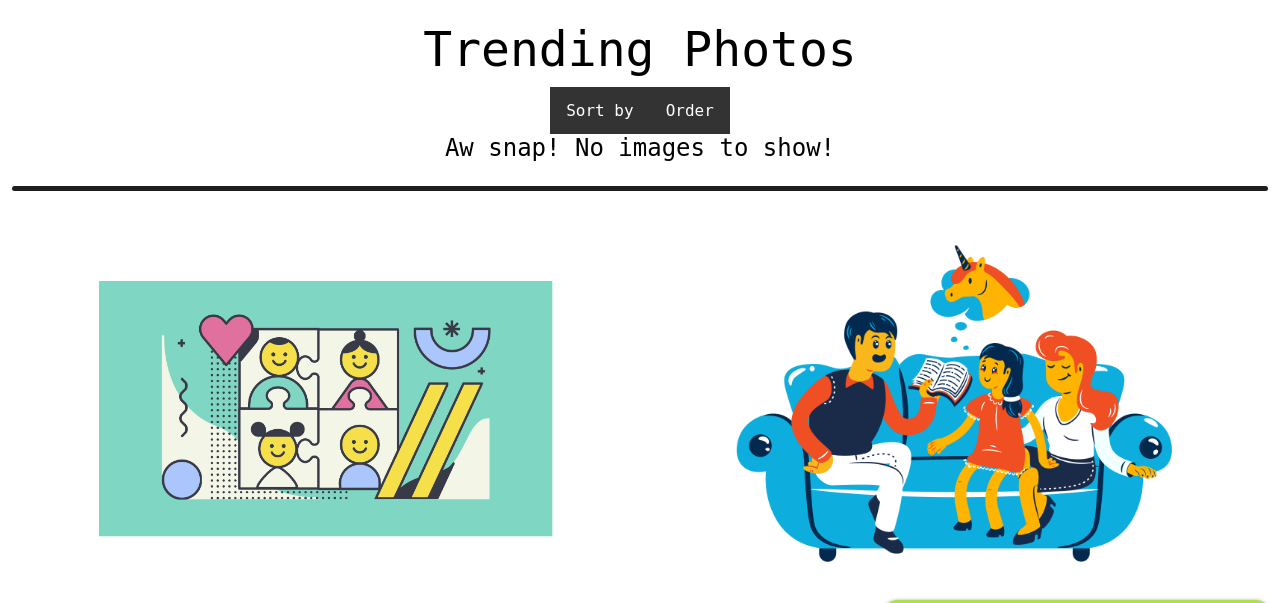
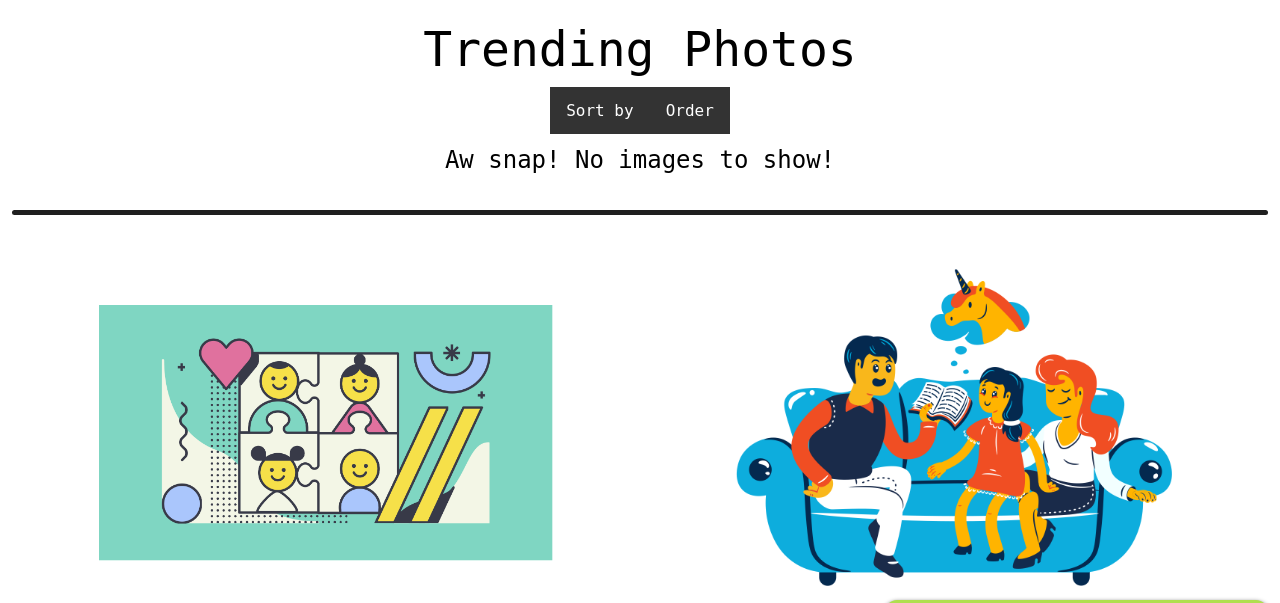
Before and after one commit to opencodeiiita/PhotoStore, a Flask app: page / in a window 1280 px wide. Shown: the part 77-680 px from the top of the page. Run offline with Flask 2, Linux system fonts and the light colour scheme; data that the repository does not hold is empty.

Commit message:
Added some padding for 'image-messages' text

```diff
--- a/static/css/styles.css
+++ b/static/css/styles.css
@@ -765,6 +765,11 @@ a.underline:hover:after {
 	background: #555;
 }
 
+#images-message {
+	padding: 0.5em 0;
+}
+
+
 /*
  * media queries here!
  */
```
